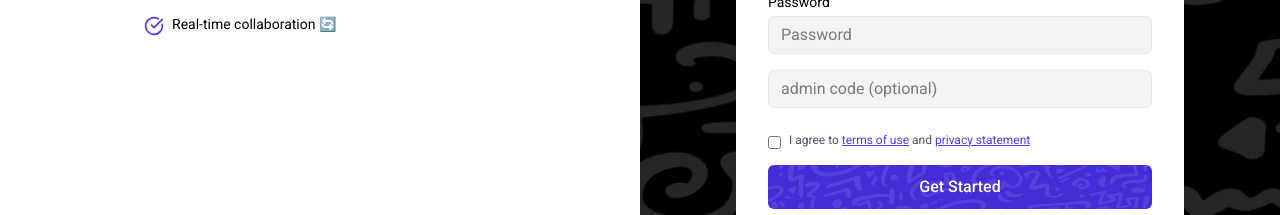
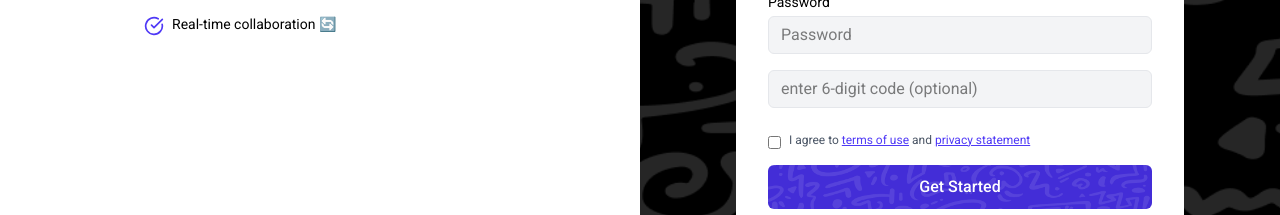
Before and after one commit to Mikey1233/task-manager, a React (Vite) app in the folder client/: page /signup in a window 1280 px wide. Shown: the part 442-657 px from the top of the page. Built offline with nearby package versions, Linux system fonts and the light colour scheme.

Commit message:
add signup form

```diff
--- a/client/src/components/SignupForm.jsx
+++ b/client/src/components/SignupForm.jsx
@@ -181,7 +181,7 @@ function SignupForm() {
               setFormData({ ...formData, adminCode: e.target.value })
             }
             className="w-full px-3 py-1.5 bg-gray-100 rounded-md border border-gray-200"
-            placeholder="admin code (optional)"
+            placeholder="enter 6-digit code (optional)"
           />
         </div>
 
```
